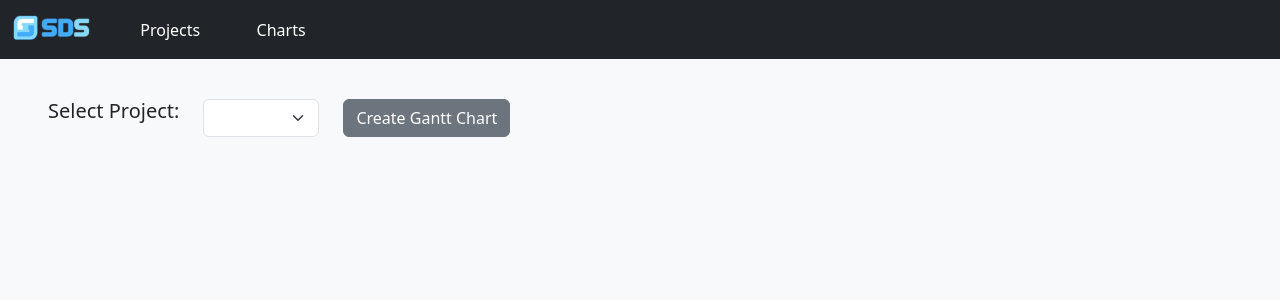
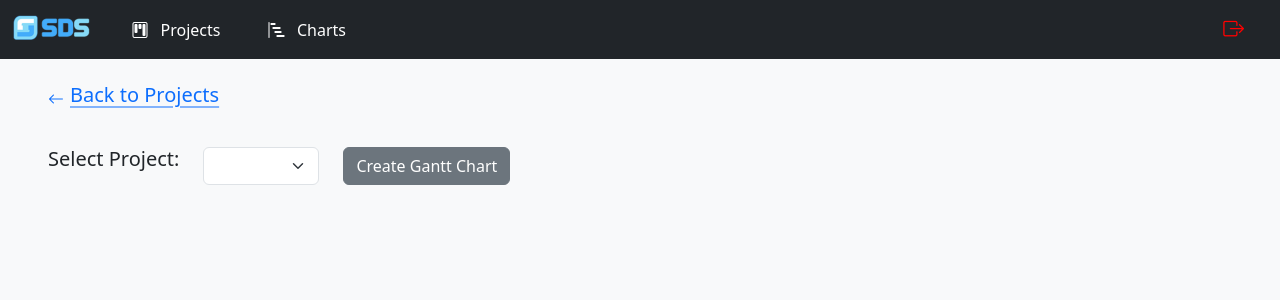
Before and after one commit to degenerasian/SDSTaskSite, a PHP site: page /gantt.php in a window 1280 px wide. Shown: the top 300 px of the page. Run offline with PHP 8.4, Linux system fonts and the light colour scheme; data comes from the database, SQL or seed files in the repository.

Commit message:
Minor Fixes
+ Some CRUD files not redirecting
+ validations still need fixing

```diff
--- a/edittask.php
+++ b/edittask.php
@@ -89,6 +89,12 @@
 
     <body class="bg-body-tertiary">
         <div class="container-fluid px-5 py-3">
+            <div class="row-auto py-2">
+                <a class="icon-link" href="task.php?taskid=<?= $task['taskid']?>">
+                    <i class="bi bi-arrow-left"></i>
+                    <h5>Back to <?= $task['task_name']?></h5>
+                </a>
+            </div>
             <div class="row">
                 <div class="col-auto mt-4">
                     <h1><?= $task['task_name'] ?></h1>
--- a/gantt.php
+++ b/gantt.php
@@ -9,6 +9,7 @@
 <head>
     <link href="https://cdn.jsdelivr.net/npm/bootstrap@5.3.3/dist/css/bootstrap.min.css" rel="stylesheet" integrity="sha384-QWTKZyjpPEjISv5WaRU9OFeRpok6YctnYmDr5pNlyT2bRjXh0JMhjY6hW+ALEwIH" crossorigin="anonymous">
     <link rel="stylesheet" href="https://cdnjs.cloudflare.com/ajax/libs/font-awesome/6.0.0-beta3/css/all.min.css">
+        <link rel="stylesheet" href="https://cdn.jsdelivr.net/npm/bootstrap-icons@1.11.1/font/bootstrap-icons.css">
     <meta name="viewport" content="width=device-width, initial-scale=1">
 
 </head>
@@ -19,7 +20,14 @@
     $data = $sql->fetch_all(MYSQLI_ASSOC);
 ?>
 <div class="container-fluid">
+
     <div class="row py-3">
+    <div class="row-auto py-2 px-5">
+        <a class="icon-link" href="index.php">
+            <i class="bi bi-arrow-left"></i>
+            <h5>Back to Projects</h5>
+        </a>
+    </div>
         <form method="POST">
         <div class="row m-4">
             <div class="col-auto">
@@ -54,8 +62,12 @@
     $fromdates = array();
     $duedates = array();
 
-    $query = "SELECT * FROM tasks WHERE projectid = '".$_POST["projects"]."'";
-    $result = mysqli_query($con, $query);
+    $query = "SELECT * FROM tasks WHERE projectid = ? AND NOT start_date = '0000-00-00'";
+    $stmt = $con->prepare($query);
+    $stmt->bind_param('i', $_POST["projects"]);
+    $stmt->execute();
+
+    $result = $stmt->get_result();
     if($result->num_rows === 0)
     { ?>
     <div class="row">
@@ -170,7 +182,7 @@
         $max_day = date('d', strtotime($max_date));
         for ($i = 0; $i < count($taskids); $i++){
             echo "<tr>
-                <td>".$taskids[$i]."</td>
+                <td>".$taskids[$i]."</span></td>
                 <td>".$fromdates[$i]."</td>
                 <td>".$duedates[$i]."</td>";
                 $date = $min_date;
--- a/index.php
+++ b/index.php
@@ -52,7 +52,7 @@
         <link rel="stylesheet" href="https://cdn.jsdelivr.net/npm/bootstrap-icons@1.11.1/font/bootstrap-icons.css">
     </head>
 
-    <body>
+    <body class="bg-body-tertiary">
         <div class='container-fluid p-3'>
             <h1 class='display-6'>Projects</h1>
             <hr>
@@ -95,7 +95,7 @@
                     <form method="POST" action="services/addproject.php">
                         <div class="col py-1">
                             <label for="project_name" class="form-label">Project Name</label>
-                            <input type="text" class="form-control" name="project_name" id="project_name" placeholder="New Project">
+                            <input type="text" class="form-control" name="project_name" id="project_name" placeholder="New Project" required>
                         </div>
                         <div class="col py-1">
                             <label for="project_desc" class="form-label">Description</label>
--- a/project.php
+++ b/project.php
@@ -223,7 +223,7 @@
                     <form method="POST" action="services/addtask.php?projectid=<?= $projectid?>" enctype="multipart/form-data">
                         <div class="col py-1">
                             <label for="task_name" class="form-label">Task Name</label>
-                            <input type="text" class="form-control" name="task_name" id="task_name" placeholder="New Task">
+                            <input type="text" class="form-control" name="task_name" id="task_name" placeholder="New Task" required>
                         </div>
                         <div class="col py-1">
                             <label for="task_desc" class="form-label">Description</label>
@@ -334,7 +334,7 @@
                     <form method="POST" action="services/editproject.php?projectid=<?= $projectid?>">
                         <div class="col py-1">
                             <label for="project_name" class="form-label">Project Name</label>
-                            <input type="text" class="form-control" name="project_name" id="project_name" placeholder="<?= $project['project_name']?>" value="<?= $project['project_name']?>">
+                            <input type="text" class="form-control" name="project_name" id="project_name" placeholder="<?= $project['project_name']?>" value="<?= $project['project_name']?>" required>
                         </div>
                         <div class="col py-1">
                             <label for="project_desc" class="form-label">Description</label>
--- a/services/deletetask.php
+++ b/services/deletetask.php
@@ -1,7 +1,6 @@
 <?php
 require_once "db_config.php";
 
-if(isset|($_POST['deletetask'])){
     $id = mysqli_escape_string($con, $_GET['taskid']);
     $projectid = mysqli_escape_string($con, $_GET['projectid']);
 
@@ -24,4 +23,3 @@
     }
 
         header('location: ../project.php?projectid=' . $projectid);
-}
```
Also changed, not shown: services/addtask.php (+8 -1 lines), uploads/IMG-6734c086e09d58.38551647.jpg (added), uploads/IMG-6734c0aed3f764.51378893.png (added), uploads/IMG-6734c0aed4b4c9.94487623.jpg (added), uploads/IMG-6734c0ddf09871.48606017.png (added), uploads/IMG-6734c0ddf160e3.81917381.jpg (added), uploads/IMG-6734c0fe546239.43628645.jpg (added), uploads/IMG-6734c48593a5a4.84201688.jpg (added), uploads/IMG-6734c4859461d5.83572378.jpg (added), 4 other files.
